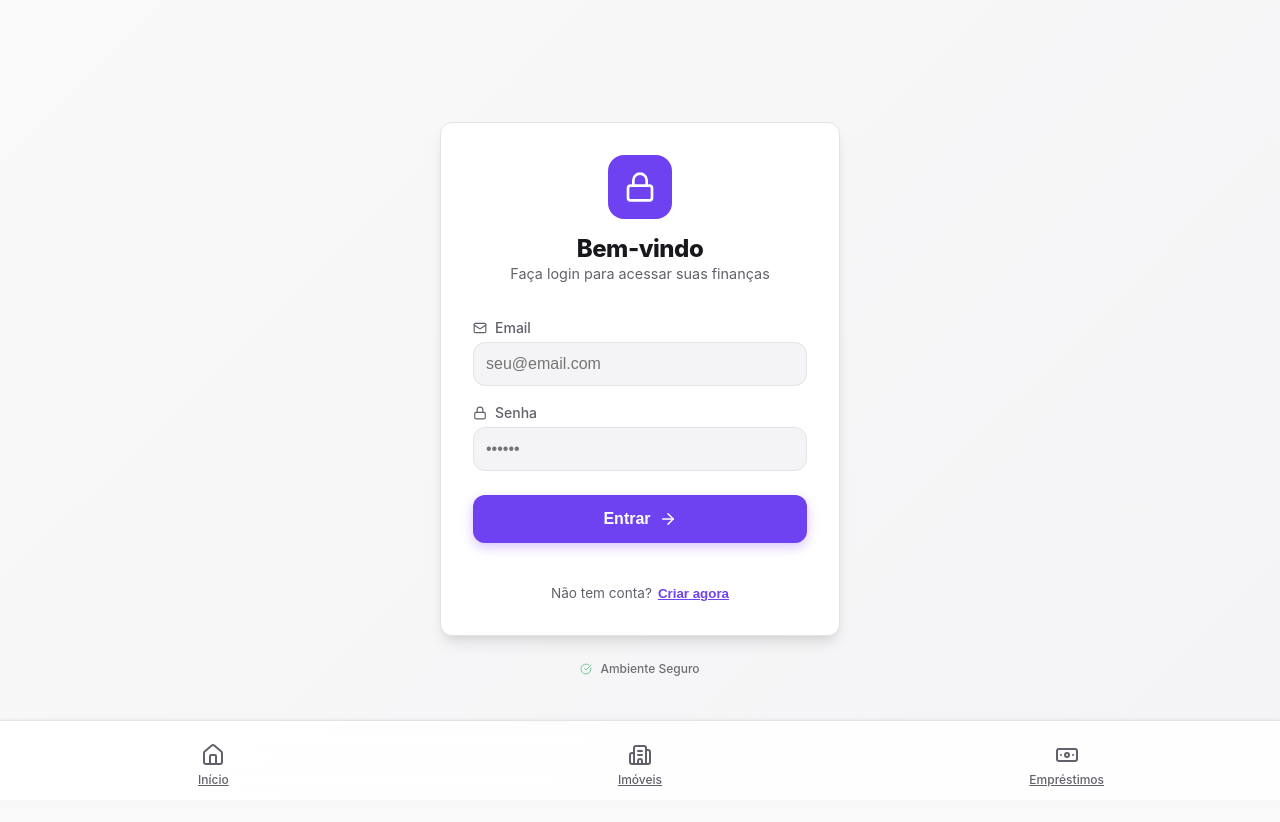
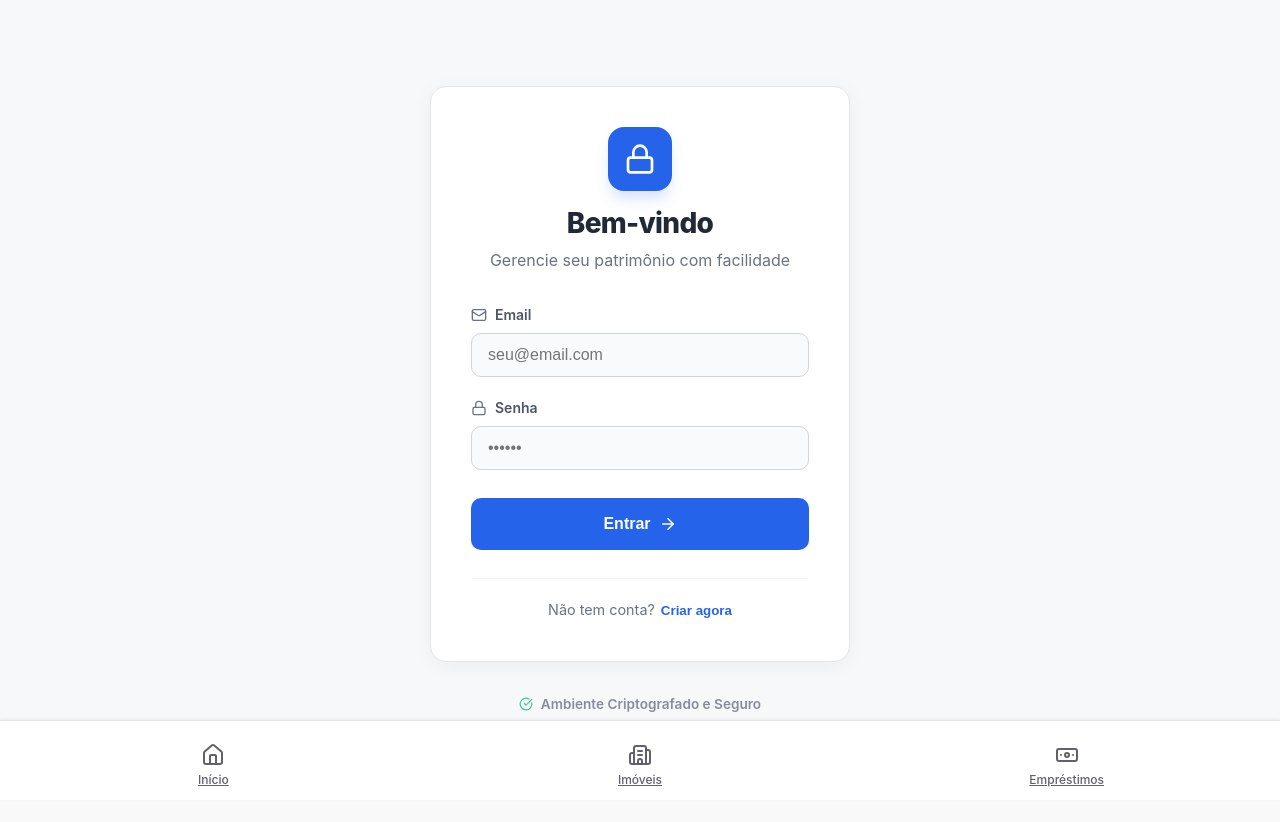
Before and after one commit to Joaopedro5674/gestao, a Next.js app: page /auth in a window 1280 px wide. Shown: the top 822 px of the page. Built offline with nearby package versions, Linux system fonts and the light colour scheme; no server answers; the database is empty.

Commit message:
feat: Add authentication page for user login and sign-up functionality.

```diff
--- a/src/app/auth/page.tsx
+++ b/src/app/auth/page.tsx
@@ -50,38 +50,39 @@ export default function AuthPage() {
             justifyContent: 'center',
             alignItems: 'center',
             padding: '24px',
-            background: 'linear-gradient(135deg, var(--color-background) 0%, var(--color-surface-2) 100%)'
+            background: '#F7F8FA'
         }}>
             <div className="card" style={{
                 width: '100%',
-                maxWidth: '400px',
-                padding: '32px',
-                boxShadow: 'var(--shadow-lg)',
-                border: '1px solid var(--color-border)',
-                background: 'white'
+                maxWidth: '420px',
+                padding: '40px',
+                boxShadow: '0 4px 20px rgba(0, 0, 0, 0.05)',
+                border: '1px solid #E5E7EB',
+                background: '#FFFFFF',
+                borderRadius: '16px'
             }}>
                 {/* Header */}
                 <div style={{ textAlign: 'center', marginBottom: '32px' }}>
                     <div style={{
-                        width: '64px', height: '64px', background: 'var(--color-primary)', borderRadius: '16px',
+                        width: '64px', height: '64px', background: '#2563EB', borderRadius: '16px',
                         display: 'flex', alignItems: 'center', justifyContent: 'center', margin: '0 auto 16px',
-                        boxShadow: '0 4px 12px rgba(var(--color-primary-rgb), 0.3)'
+                        boxShadow: '0 10px 15px -3px rgba(37, 99, 235, 0.2)'
                     }}>
                         <Lock color="white" size={32} />
                     </div>
-                    <h1 style={{ fontSize: '1.5rem', fontWeight: '800', color: 'var(--color-text-primary)' }}>
+                    <h1 style={{ fontSize: '1.75rem', fontWeight: '800', color: '#1F2937', letterSpacing: '-0.025em' }}>
                         {isSignUp ? "Criar Conta" : "Bem-vindo"}
                     </h1>
-                    <p style={{ color: 'var(--color-text-secondary)', fontSize: '0.9rem' }}>
-                        {isSignUp ? "Registre-se para começar" : "Faça login para acessar suas finanças"}
+                    <p style={{ color: '#6B7280', fontSize: '1rem', marginTop: '8px' }}>
+                        {isSignUp ? "Registre-se para começar" : "Gerencie seu patrimônio com facilidade"}
                     </p>
                 </div>
 
                 {/* Form */}
                 <form onSubmit={handleAuth}>
-                    <div className="form-group" style={{ marginBottom: '16px' }}>
-                        <label className="label" style={{ display: 'flex', gap: '8px', alignItems: 'center' }}>
-                            <Mail size={14} /> Email
+                    <div className="form-group" style={{ marginBottom: '20px' }}>
+                        <label className="label" style={{ display: 'flex', gap: '8px', alignItems: 'center', color: '#4B5563', fontWeight: '600', marginBottom: '8px' }}>
+                            <Mail size={16} color="#6B7280" /> Email
                         </label>
                         <input
                             type="email"
@@ -90,13 +91,20 @@ export default function AuthPage() {
                             onChange={(e) => setEmail(e.target.value)}
                             required
                             placeholder="seu@email.com"
-                            style={{ paddingLeft: '12px' }}
+                            style={{
+                                padding: '12px 16px',
+                                background: '#F9FAFB',
+                                border: '1px solid #D1D5DB',
+                                borderRadius: '10px',
+                                fontSize: '1rem',
+                                color: '#1F2937'
+                            }}
                         />
                     </div>
 
-                    <div className="form-group" style={{ marginBottom: '24px' }}>
-                        <label className="label" style={{ display: 'flex', gap: '8px', alignItems: 'center' }}>
-                            <Lock size={14} /> Senha
+                    <div className="form-group" style={{ marginBottom: '28px' }}>
+                        <label className="label" style={{ display: 'flex', gap: '8px', alignItems: 'center', color: '#4B5563', fontWeight: '600', marginBottom: '8px' }}>
+                            <Lock size={16} color="#6B7280" /> Senha
                         </label>
                         <input
                             type="password"
@@ -106,38 +114,54 @@ export default function AuthPage() {
                             required
                             placeholder="••••••"
                             minLength={6}
+                            style={{
+                                padding: '12px 16px',
+                                background: '#F9FAFB',
+                                border: '1px solid #D1D5DB',
+                                borderRadius: '10px',
+                                fontSize: '1rem',
+                                color: '#1F2937'
+                            }}
                         />
                     </div>
 
                     <button
                         type="submit"
-                        className="btn btn-primary btn-full"
+                        className="btn btn-full"
                         disabled={loading}
                         style={{
-                            height: '48px',
+                            height: '52px',
                             fontSize: '1rem',
-                            fontWeight: '600',
-                            justifyContent: 'center'
+                            fontWeight: '700',
+                            justifyContent: 'center',
+                            background: '#2563EB',
+                            color: 'white',
+                            borderRadius: '10px',
+                            transition: 'all 0.2s ease',
+                            border: 'none',
+                            cursor: loading ? 'not-allowed' : 'pointer',
+                            display: 'flex',
+                            alignItems: 'center',
+                            gap: '8px'
                         }}
                     >
                         {loading ? <Loader2 className="spin-anim" /> : (
                             <>
-                                {isSignUp ? "Registrar" : "Entrar"} <ArrowRight size={18} style={{ marginLeft: '8px' }} />
+                                {isSignUp ? "Registrar" : "Entrar"} <ArrowRight size={18} />
                             </>
                         )}
                     </button>
                 </form>
 
                 {/* Footer / Toggle */}
-                <div style={{ textAlign: 'center', marginTop: '24px', paddingTop: '16px', borderTop: '1px solid var(--color-border-subtle)' }}>
-                    <p style={{ fontSize: '0.85rem', color: 'var(--color-text-secondary)' }}>
+                <div style={{ textAlign: 'center', marginTop: '28px', paddingTop: '20px', borderTop: '1px solid #F3F4F6' }}>
+                    <p style={{ fontSize: '0.9rem', color: '#6B7280' }}>
                         {isSignUp ? "Já tem uma conta?" : "Não tem conta?"}
                         <button
                             onClick={() => setIsSignUp(!isSignUp)}
                             style={{
-                                background: 'none', border: 'none', color: 'var(--color-primary)',
-                                fontWeight: '700', cursor: 'pointer', marginLeft: '6px',
-                                textDecoration: 'underline'
+                                background: 'none', border: 'none', color: '#2563EB',
+                                fontWeight: '700', cursor: 'pointer', marginLeft: '6px'
                             }}
                         >
                             {isSignUp ? "Fazer Login" : "Criar agora"}
@@ -147,9 +171,9 @@ export default function AuthPage() {
             </div>
 
             {/* Safe badge */}
-            <div style={{ marginTop: '24px', display: 'flex', gap: '8px', alignItems: 'center', opacity: 0.6 }}>
-                <CheckCircle size={12} color="var(--color-success)" />
-                <span style={{ fontSize: '0.75rem', fontWeight: '500' }}>Ambiente Seguro</span>
+            <div style={{ marginTop: '32px', display: 'flex', gap: '8px', alignItems: 'center', opacity: 0.8 }}>
+                <CheckCircle size={14} color="#10B981" />
+                <span style={{ fontSize: '0.85rem', fontWeight: '600', color: '#6B7280' }}>Ambiente Criptografado e Seguro</span>
             </div>
         </div>
     );
```
